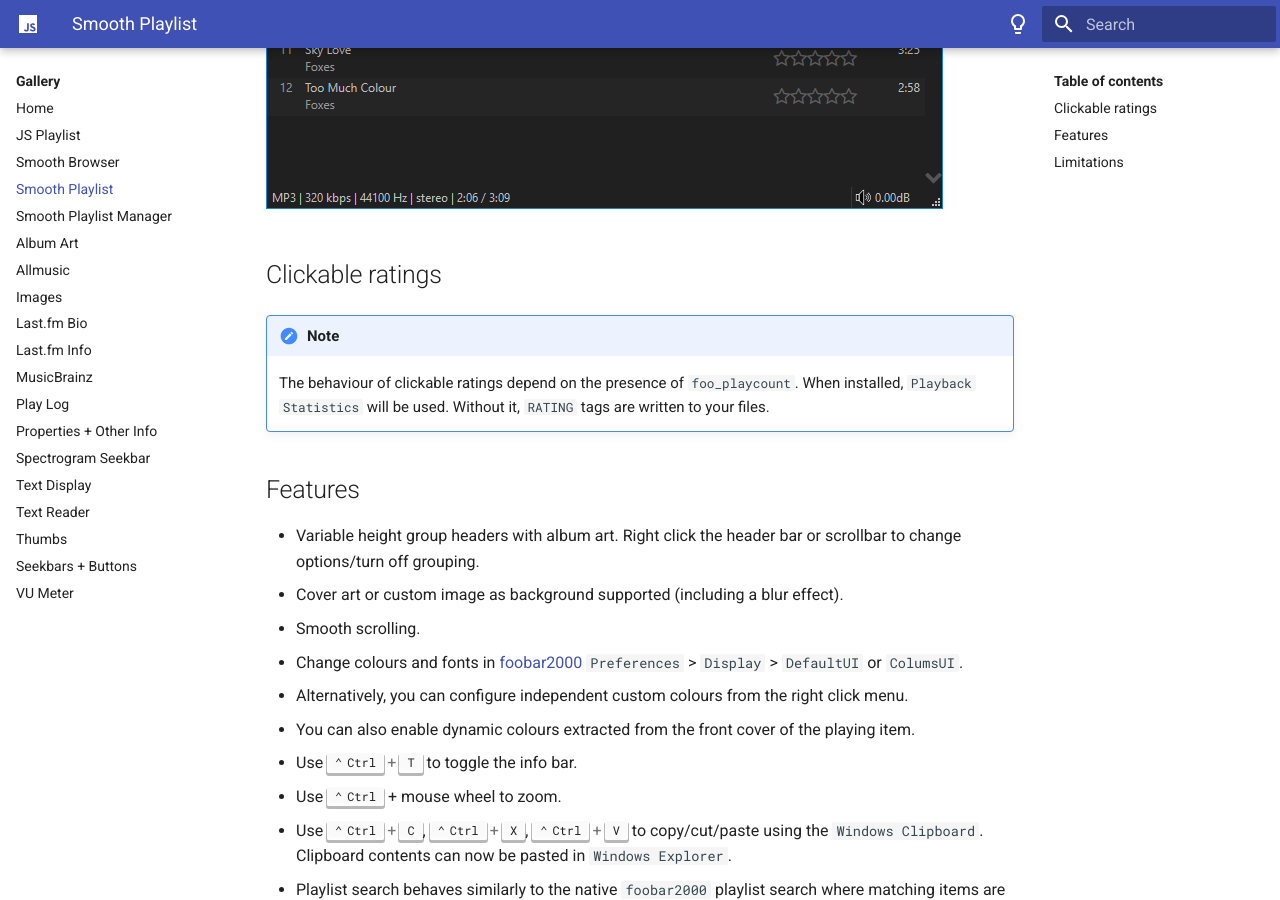
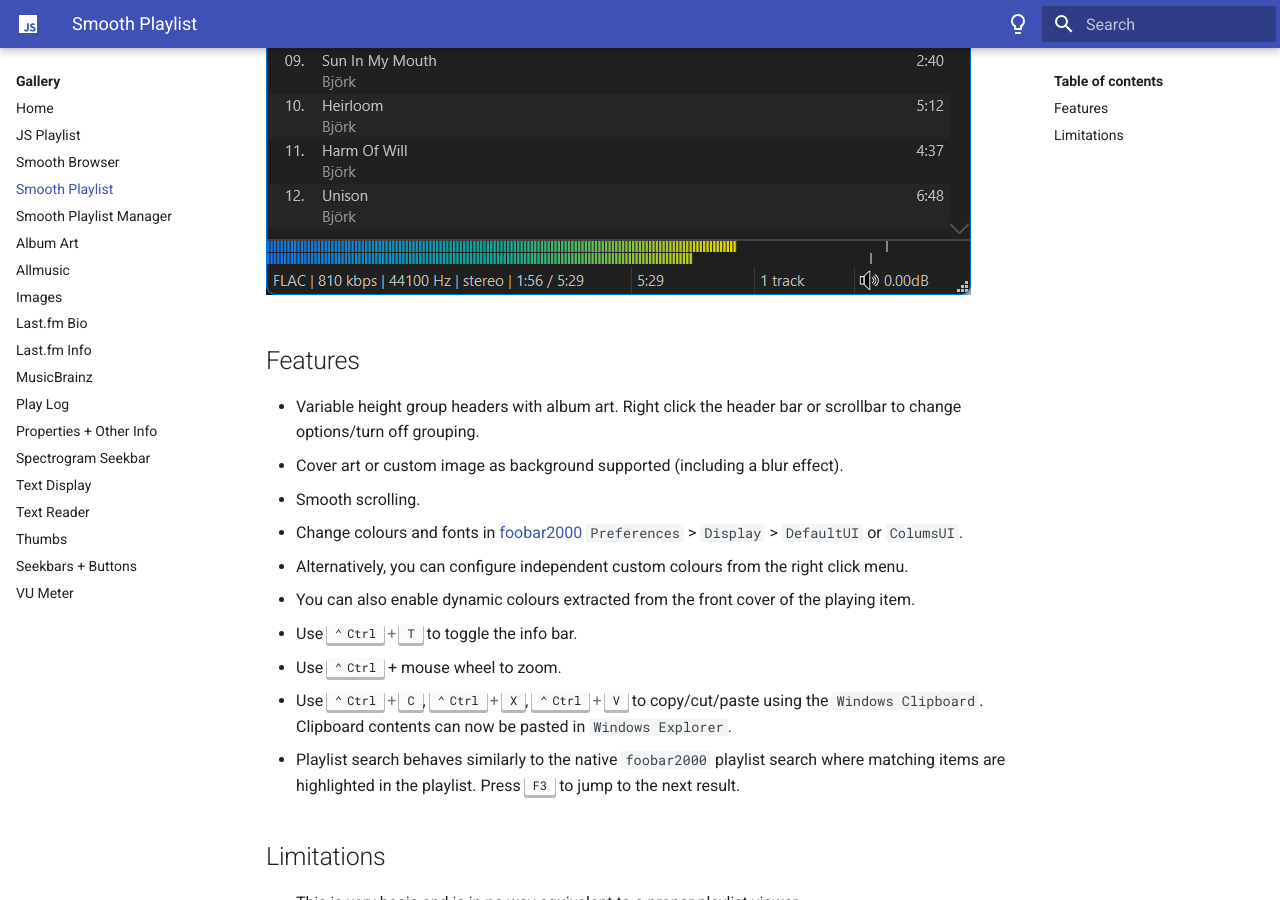
Before and after one commit to marc2k3/rtfm, an MkDocs documentation site: the page built from docs/gallery/smooth-playlist.md, in a window 1280 px wide and 900 px high, scrolled down 769 px. Built offline with MkDocs 1.6.1 and Material for MkDocs 9.7.7, drawn with Linux system fonts in a browser that asks for light colours.

Commit message:
Smooth playlist

```diff
--- a/docs/gallery/smooth-playlist.md
+++ b/docs/gallery/smooth-playlist.md
@@ -1,12 +1,6 @@
 This was originally created by [Br3tt aka Falstaff](https://www.deviantart.com/br3tt).
 
 ![smooth playlist](../images/smooth-playlist.png)
-
-## Clickable ratings
-!!! note
-	The behaviour of clickable ratings depend on the presence of `foo_playcount`. When installed,
-	`Playback Statistics` will be used. Without it, `RATING` tags are written
-	to your files.
 
 ## Features
 - Variable height group headers with album art. Right click the header bar or scrollbar to change options/turn off grouping.
```
Also changed, not shown: docs/images/smooth-playlist.png.
